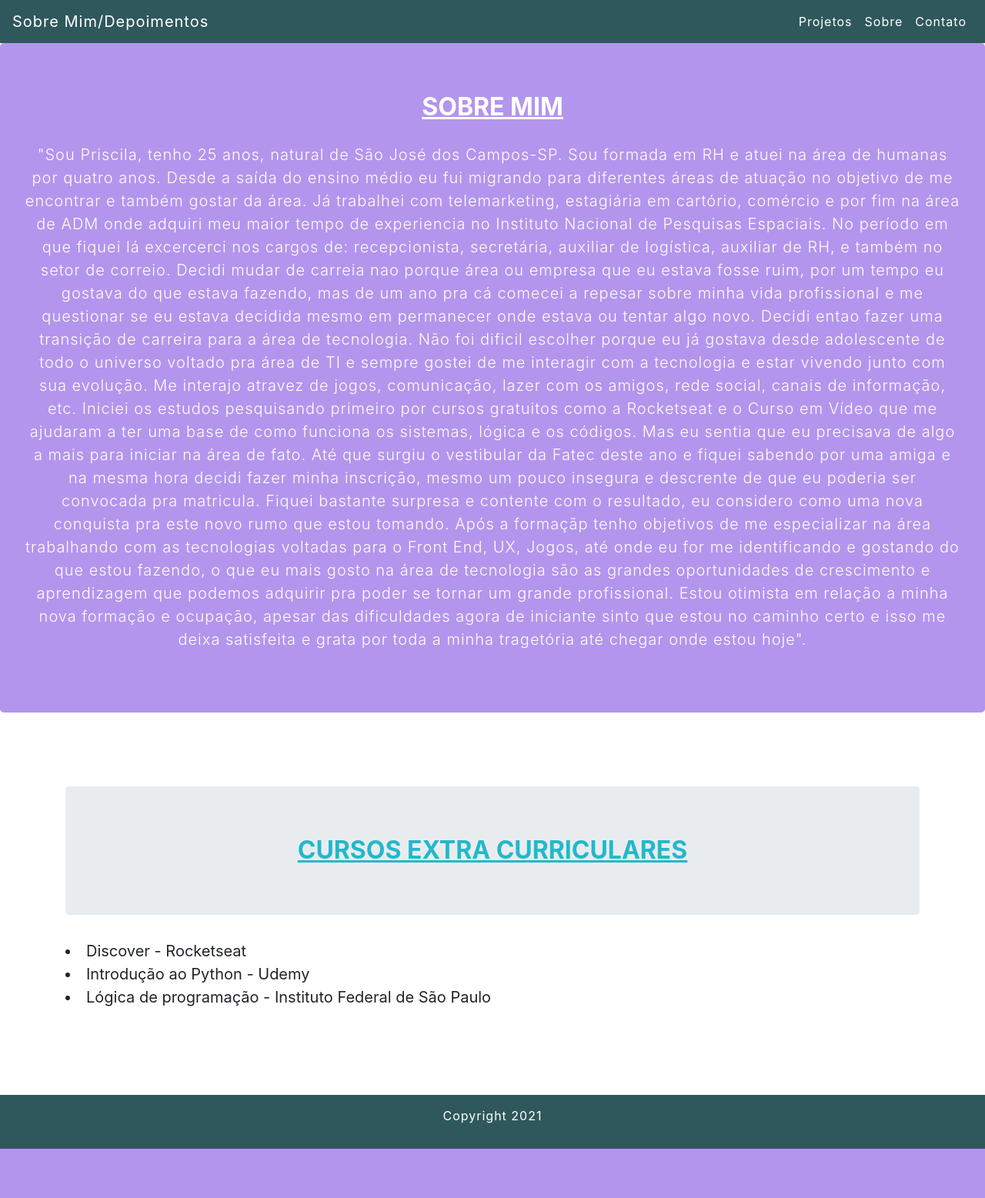
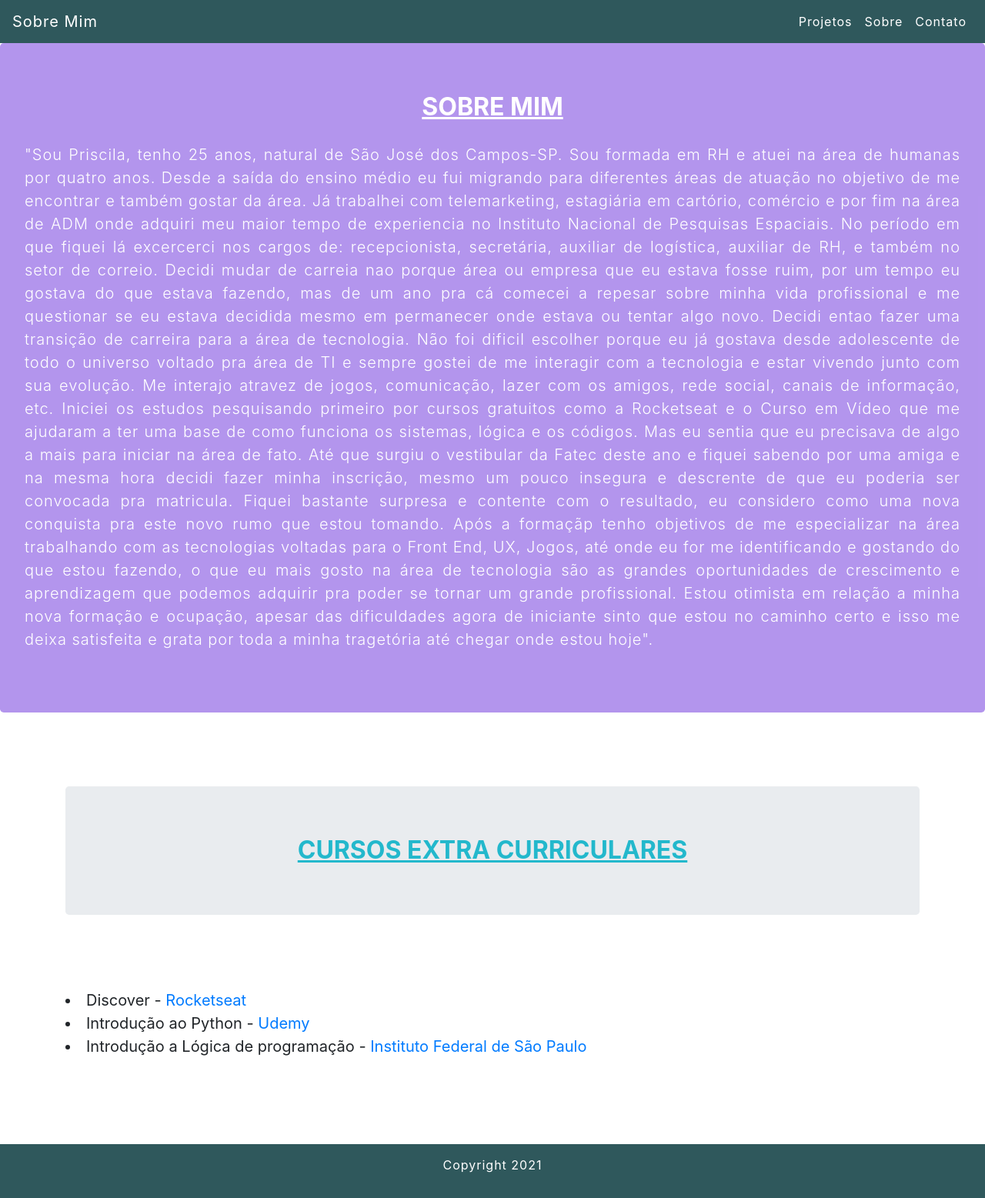
Before and after one commit to Fatec-sao-jose-dos-campos/Portifolio-Design-Digital, a Python web app: template src/template/sobre-mim.html in a window 1280 px wide. Shown: the whole page at 77% size. Before the commit the page ends 1493 px from the top, so only its background shows below. Run offline with Jinja, Linux system fonts and the light colour scheme; the template is opened without the code that fills it, so the values that code supplies are empty; some libraries are stand-ins or nearby versions.

Commit message:
Adicionando cursos extra curriculares na tela sobre mim com seus links

```diff
--- a/src/static/css/style.css
+++ b/src/static/css/style.css
@@ -63,3 +63,17 @@
             padding-top: 15px;
             padding-bottom: 15px;
         }
+
+        html {
+            font-size: 1em;
+          }
+
+          h1 {
+            font-size: 2rem;
+          }
+
+          @media (min-width: 1200px) {
+            h1 {
+              font-size: 4rem;
+            }
+          }
--- a/src/template/projetos.html
+++ b/src/template/projetos.html
@@ -1,12 +1,12 @@
 <!DOCTYPE html>
-<html lang="en">
+<html lang="pt">
 
 <head>
     <meta charset="UTF-8">
     <meta http-equiv="X-UA-Compatible" content="IE=edge">
     <meta name="viewport" content="width=device-width, initial-scale=1.0">
     <title>Sobre Mim</title>
-    <link rel="stylesheet" type="text/css" href="style.css">
+    <link rel="stylesheet" type="text/css" href="static/style.css">
     <link rel="stylesheet" href="https://stackpath.bootstrapcdn.com/bootstrap/4.1.3/css/bootstrap.min.css"
         integrity="sha384-MCw98/SFnGE8fJT3GXwEOngsV7Zt27NXFoaoApmYm81iuXoPkFOJwJ8ERdknLPMO" crossorigin="anonymous">
     <script src="https://stackpath.bootstrapcdn.com/bootstrap/4.1.3/js/bootstrap.min.js"
--- a/src/template/sobre-mim.html
+++ b/src/template/sobre-mim.html
@@ -1,12 +1,12 @@
 <!DOCTYPE html>
-<html lang="en">
+<html lang="pt">
 
 <head>
     <meta charset="UTF-8">
     <meta http-equiv="X-UA-Compatible" content="IE=edge">
     <meta name="viewport" content="width=device-width, initial-scale=1.0">
     <title>Sobre Mim</title>
-    <link rel="stylesheet" type="text/css" href="style.css">
+    <link rel="stylesheet" type="text/css" href="static/style.css">
     <link rel="stylesheet" href="https://stackpath.bootstrapcdn.com/bootstrap/4.1.3/css/bootstrap.min.css"
         integrity="sha384-MCw98/SFnGE8fJT3GXwEOngsV7Zt27NXFoaoApmYm81iuXoPkFOJwJ8ERdknLPMO" crossorigin="anonymous">
     <script src="https://stackpath.bootstrapcdn.com/bootstrap/4.1.3/js/bootstrap.min.js"
@@ -23,7 +23,7 @@
 
 <body>
     <nav class="corSecundaria navbar navbar-expand-lg navbar-light">
-        <a class="navbar-brand textoBranco" href="#">Sobre Mim/Depoimentos</a>
+        <a class="navbar-brand textoBranco" href="#">Sobre Mim</a>
         <button class="navbar-toggler" type="button" data-toggle="collapse" data-target="#navbarSupportedContent"
             aria-controls="navbarSupportedContent" aria-expanded="false" aria-label="Toggle navigation">
             <span class="navbar-toggler-icon"></span>
@@ -51,7 +51,7 @@
     <section class="jumbotron text-center corPrimaria" id="sobre-mim">
         <div container>
             <h2 class="jumbotron-heading titulosBrancos">Sobre mim</h2>
-            <p class="lead textoBranco">"Sou Priscila, tenho 25 anos, natural de São José dos Campos-SP. Sou formada em
+            <p class="lead textoBranco text-justify">"Sou Priscila, tenho 25 anos, natural de São José dos Campos-SP. Sou formada em
                 RH e atuei na área de humanas por quatro anos.
                 Desde a saída do ensino médio eu fui migrando para
                 diferentes áreas de atuação no objetivo de me encontrar e também gostar da área. Já trabalhei com
@@ -88,17 +88,18 @@
     </section>
 
 
-    <!--Depoimentos-->
+    <!--Cursos-->
     <section class="jumbotron text-center" style="background-color: white !important" id="depoimentos">
         <div class="container">
             <h2 class="jumbotron text-center titulosVerdes">
                 Cursos Extra Curriculares
             </h2>
+            <p class="textoBranco">No primeiro semestre de 2021 realizei estes cursos que me serviram como base de primeiro impacto com a área de desenvolvimento de tecnologia</p>
             <blockquote class="blockquote text-left">
               <list>
-                  <li>Discover - Rocketseat</li>
-                  <li>Introdução ao Python - Udemy</li>
-                  <li>Lógica de programação - Instituto Federal de São Paulo</li>
+                  <li>Discover - <a href="https://app.rocketseat.com.br/discover">Rocketseat</a></li>
+                  <li>Introdução ao Python - <a href="https://www.udemy.com/course/aprenda-python-3-em-6h/">Udemy</a></li>
+                  <li>Introdução a Lógica de programação - <a href="https://mooc.ifsp.edu.br/course/logicadeprogramacao/intro">Instituto Federal de São Paulo</a></li>
               </list>
             </blockquote>
         </div>
--- a/src/template/tela-home.html
+++ b/src/template/tela-home.html
@@ -1,12 +1,12 @@
 <!DOCTYPE html>
-<html lang="en">
+<html lang="pt">
 
 <head>
     <meta charset="UTF-8">
     <meta http-equiv="X-UA-Compatible" content="IE=edge">
     <meta name="viewport" content="width=device-width, initial-scale=1.0">
     <title>Meu Portifolio</title>
-    <link rel="stylesheet" type="text/css" href="style.css">
+    <link rel="stylesheet" type="text/css" href="static/style.css">
     <link rel="stylesheet" href="https://stackpath.bootstrapcdn.com/bootstrap/4.1.3/css/bootstrap.min.css"
         integrity="sha384-MCw98/SFnGE8fJT3GXwEOngsV7Zt27NXFoaoApmYm81iuXoPkFOJwJ8ERdknLPMO" crossorigin="anonymous">
     <script src="https://stackpath.bootstrapcdn.com/bootstrap/4.1.3/js/bootstrap.min.js"
@@ -19,7 +19,6 @@
         integrity="sha384-ZMP7rVo3mIykV+2+9J3UJ46jBk0WLaUAdn689aCwoqbBJiSnjAK/l8WvCWPIPm49"
         crossorigin="anonymous"></script>
     <script src="https://kit.fontawesome.com/260dca33f7.js" crossorigin="anonymous"></script>
-
 </head>
 
 <body>
```
Also changed, not shown: README.md.
